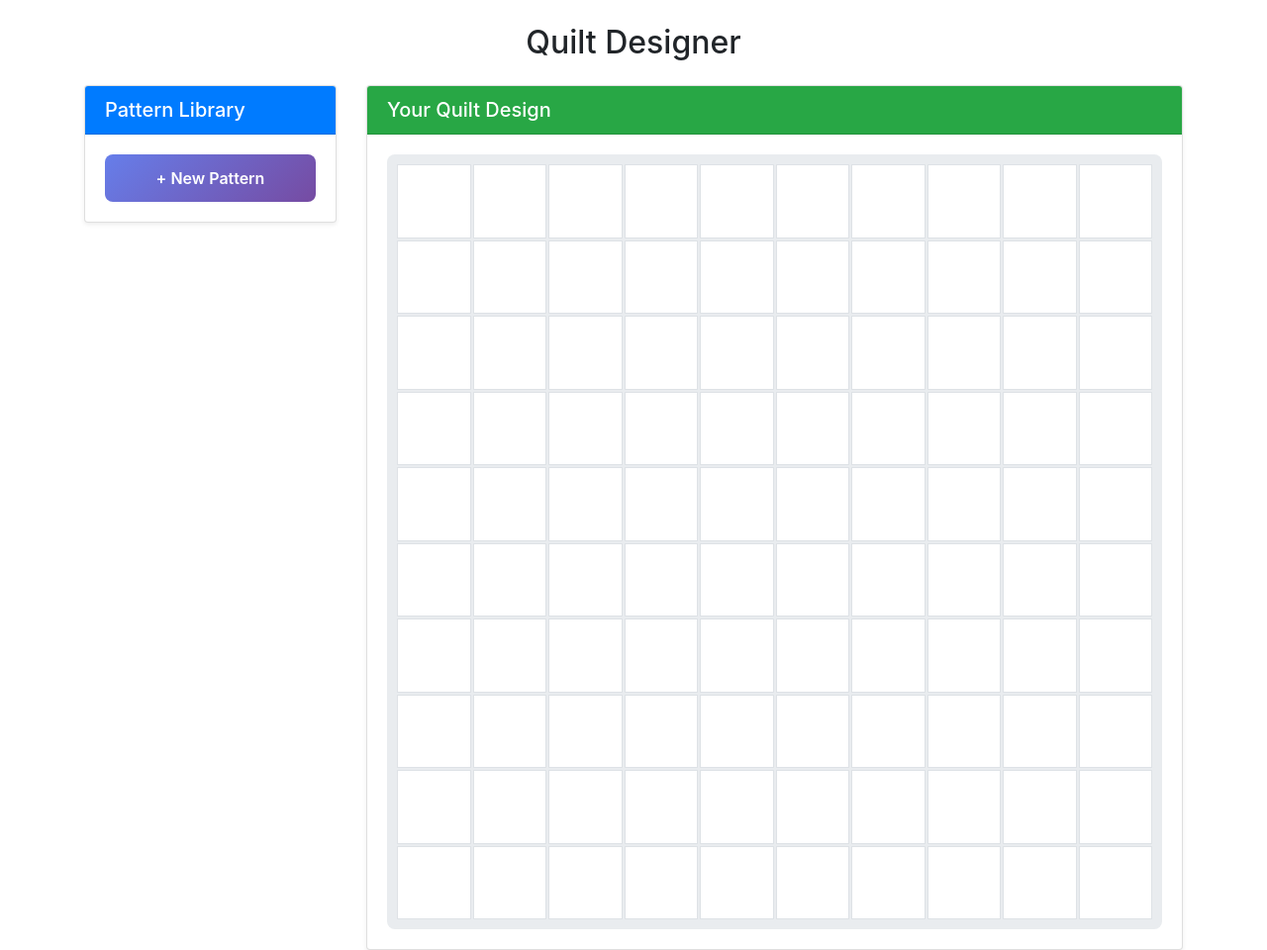
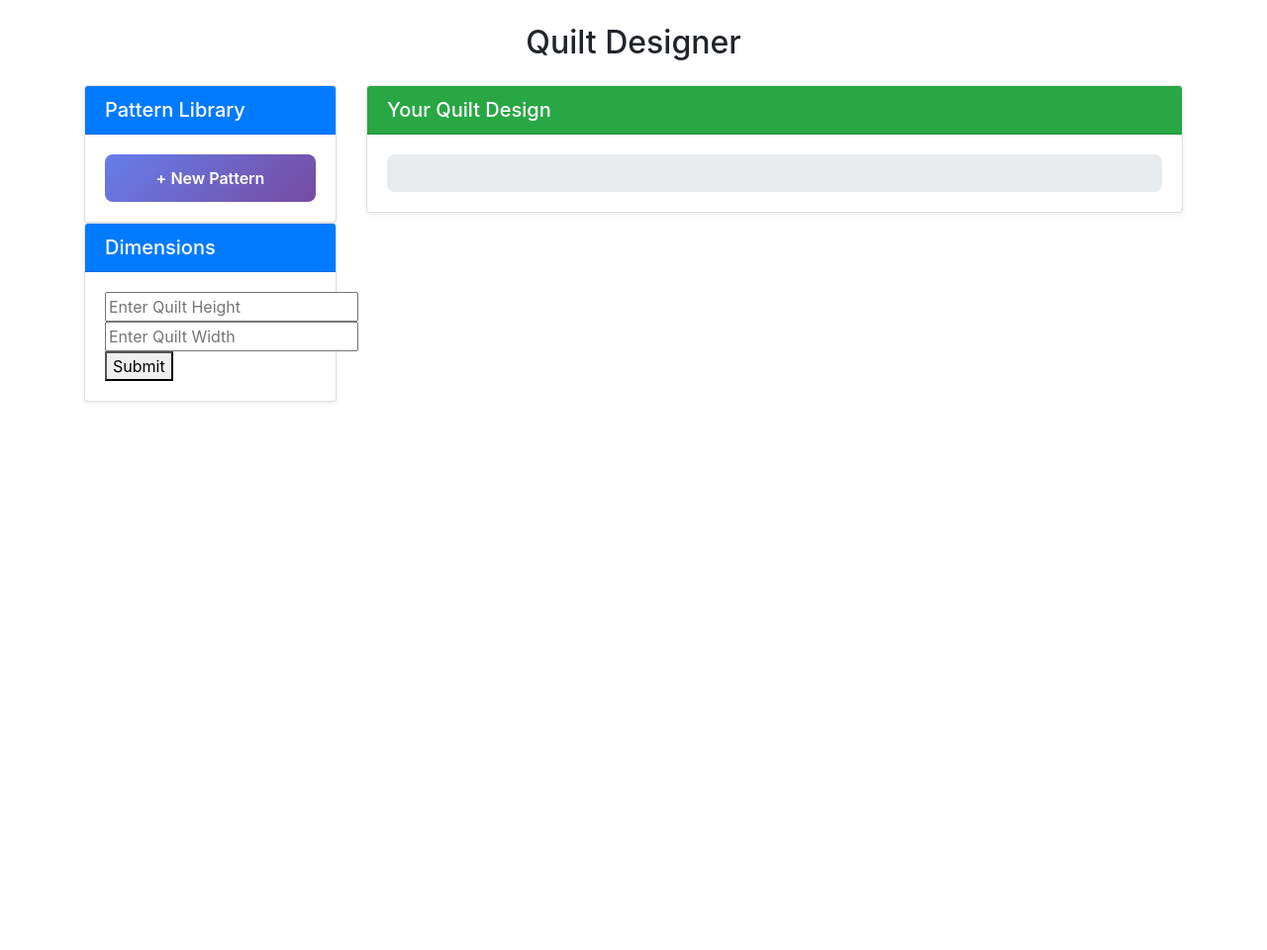
Before and after one commit to IanFTDev/Quilt, a Flask app: template website/templates/quilt_design.html in a window 1280 px wide. Shown: the part 56-1016 px from the top of the page at 99% size. After the commit the page ends 463 px from the top, so only its background shows below. Run offline with Flask 3, Linux system fonts and the light colour scheme; the template is opened without the code that fills it: most values are stand-ins (such as "Sample title", 1, 10 or a date in 2020); some libraries are stand-ins or nearby versions.

Commit message:
Add the ability to adjust rows and cols of the grid, as well as error checking for bad inputs

```diff
--- a/website/static/quilt_design.css
+++ b/website/static/quilt_design.css
@@ -53,15 +53,17 @@
 
 /* Quilt Grid Styles */
 .quilt-grid {
+  --grid-columns: 10;
+  --grid-rows: 10;
   display: grid;
-  grid-template-columns: repeat(10, 1fr);
-  grid-auto-rows: 1fr;
+  grid-template-columns: repeat(var(--grid-columns), 1fr);
+  grid-template-rows: repeat(var(--grid-rows), auto);
   gap: 2px;
   background: #e9ecef;
   padding: 10px;
   border-radius: 8px;
   max-width: 100%;
-  aspect-ratio: 1;
+  aspect-ratio: auto;
 }
 
 .tileButton {
--- a/website/static/quilt_design.js
+++ b/website/static/quilt_design.js
@@ -108,9 +108,13 @@ class plusPattern {
 }
 
 class Quilt {
-  constructor(containerId) {
+  constructor(containerId, cols = 10, rows = 10) {
     this.container = document.getElementById(containerId);
-    this.tiles = this.createQuilt(10, 10);
+    this.tiles = this.createQuilt(cols, rows);
+
+    const grid = document.querySelector(".quilt-grid");
+    grid.style.setProperty("--grid-columns", cols);
+    grid.style.setProperty("--grid-rows", rows);
   }
 
   createQuilt(width, height) {
@@ -154,7 +158,3 @@ class Tile {
     }
   }
 }
-
-// Initialize the application
-const buttonSpawner = new plusPattern("button-container");
-const quiltSpawner = new Quilt("quilt-layout");
--- a/website/templates/quilt_design.html
+++ b/website/templates/quilt_design.html
@@ -15,6 +15,29 @@ content %}
       </div>
       <div class="card-body" id="button-container">
         <!-- Pattern buttons will be added here dynamically -->
+      </div>
+    </div>
+    <div class="card shadow-sm">
+      <div class="card-header bg-primary text-white">
+        <h5 class="mb-0">Dimensions</h5>
+      </div>
+      <div class="card-body" id="dimension-container">
+        <form
+          method="POST"
+          action="{{ url_for('resources.update_dimensions') }}"
+        >
+          <input
+            type="integer"
+            name="quiltHeight"
+            placeholder="Enter Quilt Height"
+          />
+          <input
+            type="integer"
+            name="quiltWidth"
+            placeholder="Enter Quilt Width"
+          />
+          <button type="submit">Submit</button>
+        </form>
       </div>
     </div>
   </div>
@@ -44,4 +67,9 @@ content %}
   src="{{url_for('static', filename='quilt_design.js')}}"
 ></script>
 
+<script>
+  const buttonSpawner = new plusPattern("button-container");
+  const quiltSpawner = new Quilt("quilt-layout", {{ cols }}, {{ rows }});
+</script>
+
 {% endblock %}
```
Also changed, not shown: website/resources.py (+35 -17 lines), website/views.py (+6 -2 lines).
